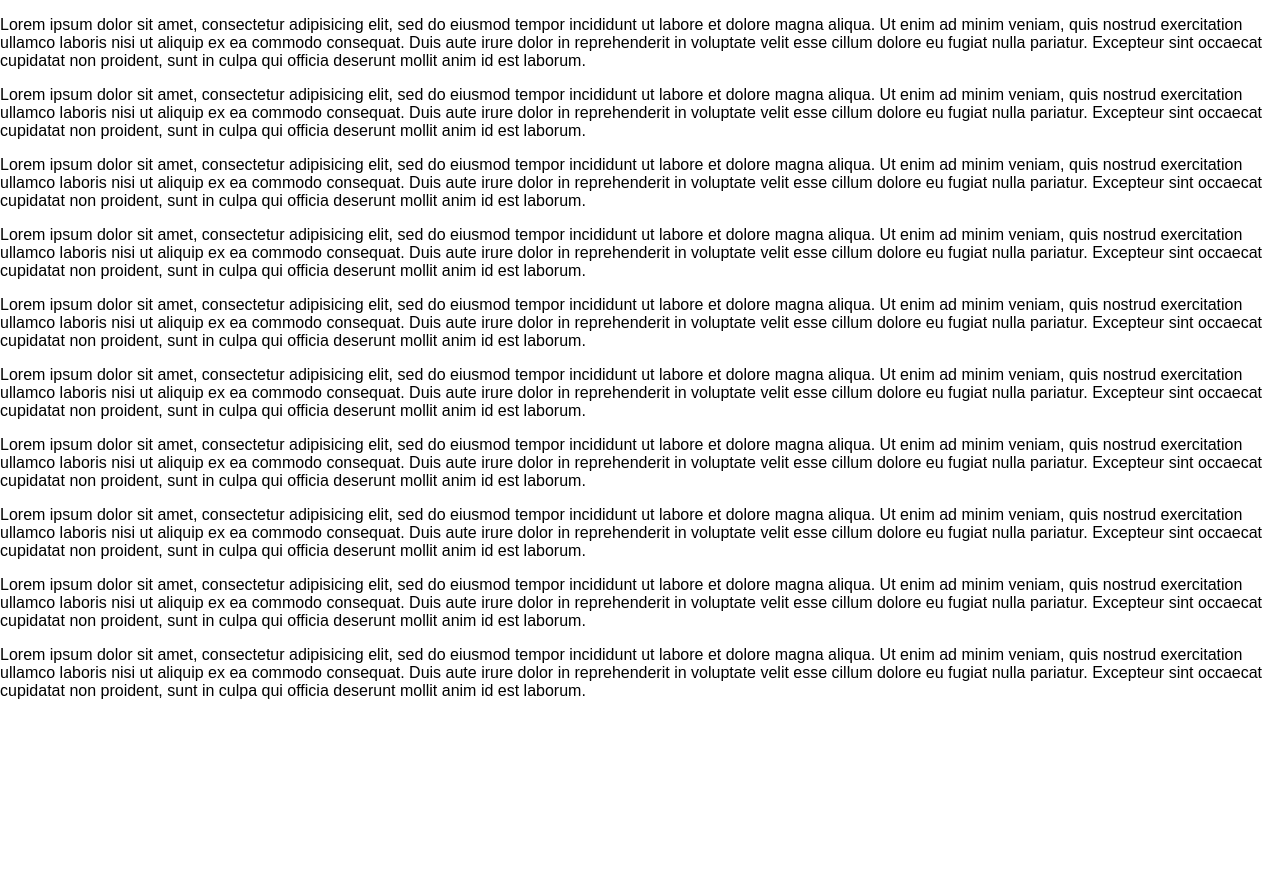
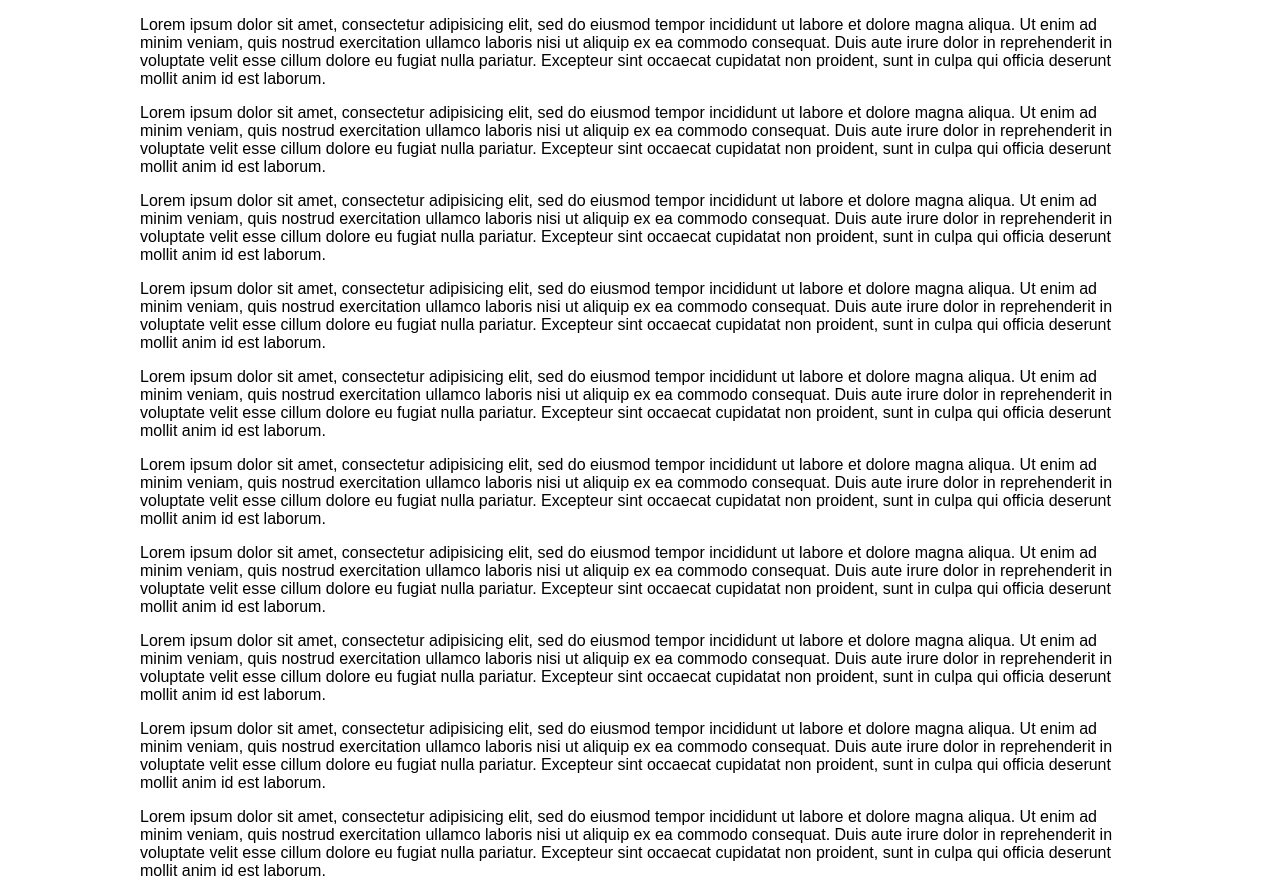
Before and after one commit to frankynomad/floatingtext, a plain HTML site: page index.html in a window 1280 px wide. Before the commit the page ends 800 px from the top, so only its background shows below. Drawn offline with Linux system fonts and the light colour scheme.

Commit message:
ADded Container

```diff
--- a/index.html
+++ b/index.html
@@ -9,7 +9,7 @@
 
 </head>
 	<body>
-		<p>Lorem ipsum dolor sit amet, consectetur adipisicing elit, sed do eiusmod
+		<div id="container"><p>Lorem ipsum dolor sit amet, consectetur adipisicing elit, sed do eiusmod
 		tempor incididunt ut labore et dolore magna aliqua. Ut enim ad minim veniam,
 		quis nostrud exercitation ullamco laboris nisi ut aliquip ex ea commodo
 		consequat. Duis aute irure dolor in reprehenderit in voluptate velit esse
@@ -78,6 +78,7 @@
 		consequat. Duis aute irure dolor in reprehenderit in voluptate velit esse
 		cillum dolore eu fugiat nulla pariatur. Excepteur sint occaecat cupidatat non
 		proident, sunt in culpa qui officia deserunt mollit anim id est laborum.</p>
+	</div>
 
 
 	</body>
--- a/styles/main.css
+++ b/styles/main.css
@@ -0,0 +1,4 @@
+#container {
+	width: 1000px;
+	margin: 0 auto;
+}
```
